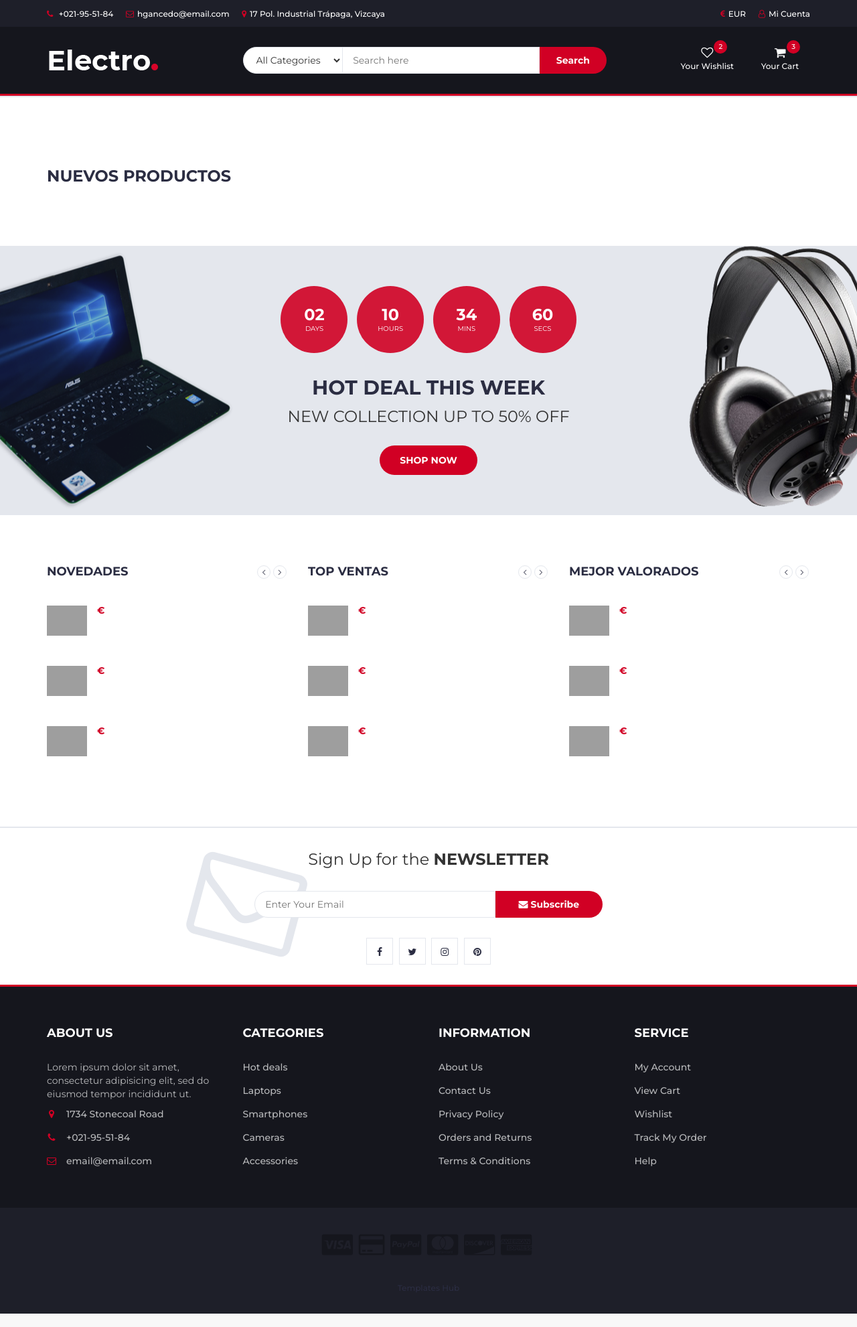
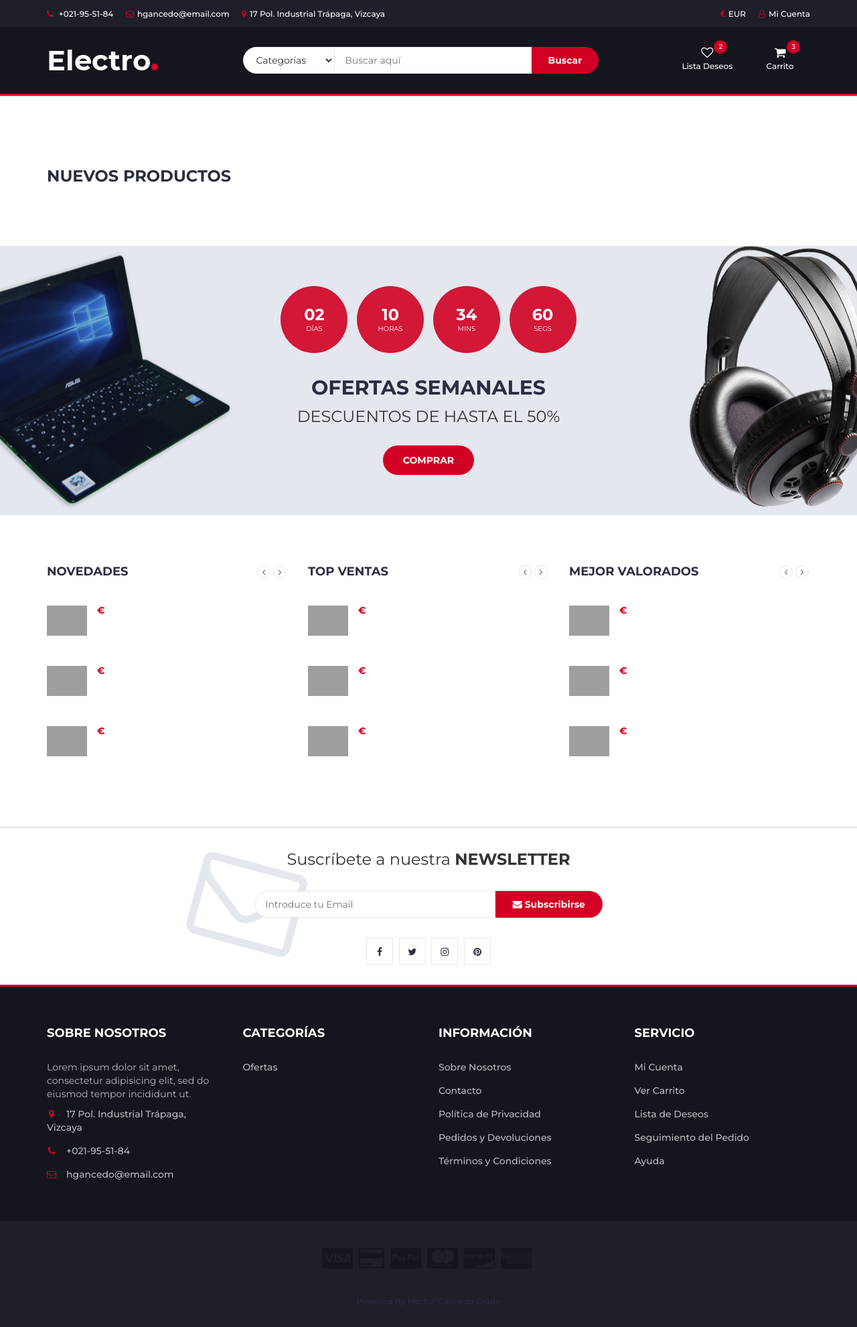
Before and after one commit to hgancedo/Electro-eCommerce, a PHP site: page / in a window 1280 px wide. Shown: the whole page at 67% size. Run offline with PHP 8.4, Linux system fonts and the light colour scheme; data that the repository does not hold is empty; grey boxes are pictures that could not be loaded.

Commit message:
FINISHED Index.php but just needed to fix Category names on search bar and to change image logo

```diff
--- a/index.php
+++ b/index.php
@@ -108,12 +108,12 @@
               <div class="header-search">
                 <form>
                   <select class="input-select">
-                    <option value="0">All Categories</option>
+                    <option value="0">Categorías</option>
                     <option value="1">Category 01</option>
                     <option value="1">Category 02</option>
                   </select>
-                  <input class="input" placeholder="Search here" />
-                  <button class="search-btn">Search</button>
+                  <input class="input" placeholder="Buscar aquí" />
+                  <button class="search-btn">Buscar</button>
                 </form>
               </div>
             </div>
@@ -126,7 +126,7 @@
                 <div>
                   <a href="#">
                     <i class="fa fa-heart-o"></i>
-                    <span>Your Wishlist</span>
+                    <span>Lista Deseos</span>
                     <div class="qty">2</div>
                   </a>
                 </div>
@@ -140,7 +140,7 @@
                     aria-expanded="true"
                   >
                     <i class="fa fa-shopping-cart"></i>
-                    <span>Your Cart</span>
+                    <span>Carrito</span>
                     <div class="qty">3</div>
                   </a>
                   <div class="cart-dropdown">
@@ -387,13 +387,13 @@
                 <li>
                   <div>
                     <h3>02</h3>
-                    <span>Days</span>
+                    <span>Días</span>
                   </div>
                 </li>
                 <li>
                   <div>
                     <h3>10</h3>
-                    <span>Hours</span>
+                    <span>Horas</span>
                   </div>
                 </li>
                 <li>
@@ -405,13 +405,13 @@
                 <li>
                   <div>
                     <h3>60</h3>
-                    <span>Secs</span>
+                    <span>Segs</span>
                   </div>
                 </li>
               </ul>
-              <h2 class="text-uppercase">hot deal this week</h2>
-              <p>New Collection Up to 50% OFF</p>
-              <a class="primary-btn cta-btn" href="#">Shop now</a>
+              <h2 class="text-uppercase">Ofertas Semanales</h2>
+              <p>Descuentos de hasta el 50%</p>
+              <a class="primary-btn cta-btn" href="#">Comprar</a>
             </div>
           </div>
         </div>
@@ -639,15 +639,15 @@
         <div class="row">
           <div class="col-md-12">
             <div class="newsletter">
-              <p>Sign Up for the <strong>NEWSLETTER</strong></p>
+              <p>Suscríbete a nuestra <strong>NEWSLETTER</strong></p>
               <form>
                 <input
                   class="input"
                   type="email"
-                  placeholder="Enter Your Email"
+                  placeholder="Introduce tu Email"
                 />
                 <button class="newsletter-btn">
-                  <i class="fa fa-envelope"></i> Subscribe
+                  <i class="fa fa-envelope"></i> Subscribirse
                 </button>
               </form>
               <ul class="newsletter-follow">
@@ -683,7 +683,7 @@
           <div class="row">
             <div class="col-md-3 col-xs-6">
               <div class="footer">
-                <h3 class="footer-title">About Us</h3>
+                <h3 class="footer-title">Sobre Nosotros</h3>
                 <p>
                   Lorem ipsum dolor sit amet, consectetur adipisicing elit, sed
                   do eiusmod tempor incididunt ut.
@@ -691,7 +691,7 @@
                 <ul class="footer-links">
                   <li>
                     <a href="#"
-                      ><i class="fa fa-map-marker"></i>1734 Stonecoal Road</a
+                      ><i class="fa fa-map-marker"></i>17 Pol. Industrial Trápaga, Vizcaya</a
                     >
                   </li>
                   <li>
@@ -699,7 +699,7 @@
                   </li>
                   <li>
                     <a href="#"
-                      ><i class="fa fa-envelope-o"></i>email@email.com</a
+                      ><i class="fa fa-envelope-o"></i>hgancedo@email.com</a
                     >
                   </li>
                 </ul>
@@ -708,13 +708,14 @@
 
             <div class="col-md-3 col-xs-6">
               <div class="footer">
-                <h3 class="footer-title">Categories</h3>
+                <h3 class="footer-title">Categorías</h3>
                 <ul class="footer-links">
-                  <li><a href="#">Hot deals</a></li>
-                  <li><a href="#">Laptops</a></li>
-                  <li><a href="#">Smartphones</a></li>
-                  <li><a href="#">Cameras</a></li>
-                  <li><a href="#">Accessories</a></li>
+                  <li><a href="#">Ofertas</a></li>
+                  <?php foreach($families as $family) {?>
+                  <li><a href="#"><?php echo $family['nombre']; ?></a></li>
+                  <?php
+                  }
+                  ?>
                 </ul>
               </div>
             </div>
@@ -723,26 +724,26 @@
 
             <div class="col-md-3 col-xs-6">
               <div class="footer">
-                <h3 class="footer-title">Information</h3>
+                <h3 class="footer-title">Información</h3>
                 <ul class="footer-links">
-                  <li><a href="#">About Us</a></li>
-                  <li><a href="#">Contact Us</a></li>
-                  <li><a href="#">Privacy Policy</a></li>
-                  <li><a href="#">Orders and Returns</a></li>
-                  <li><a href="#">Terms & Conditions</a></li>
+                  <li><a href="#">Sobre Nosotros</a></li>
+                  <li><a href="#">Contacto</a></li>
+                  <li><a href="#">Política de Privacidad</a></li>
+                  <li><a href="#">Pedidos y Devoluciones</a></li>
+                  <li><a href="#">Términos y Condiciones</a></li>
                 </ul>
               </div>
             </div>
 
             <div class="col-md-3 col-xs-6">
               <div class="footer">
-                <h3 class="footer-title">Service</h3>
+                <h3 class="footer-title">Servicio</h3>
                 <ul class="footer-links">
-                  <li><a href="#">My Account</a></li>
-                  <li><a href="#">View Cart</a></li>
-                  <li><a href="#">Wishlist</a></li>
-                  <li><a href="#">Track My Order</a></li>
-                  <li><a href="#">Help</a></li>
+                  <li><a href="#">Mi Cuenta</a></li>
+                  <li><a href="#">Ver Carrito</a></li>
+                  <li><a href="#">Lista de Deseos</a></li>
+                  <li><a href="#">Seguimiento del Pedido</a></li>
+                  <li><a href="#">Ayuda</a></li>
                 </ul>
               </div>
             </div>
@@ -781,7 +782,7 @@
               </ul>
               <span class="copyright">
                 <a target="_blank" href="https://www.templateshub.net"
-                  >Templates Hub</a
+                  >Powered By Hector Gancedo Grade</a
                 >
               </span>
             </div>
```
